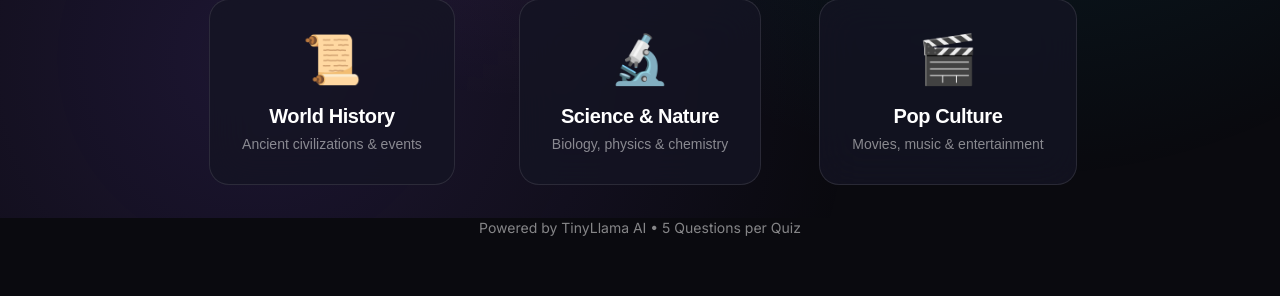
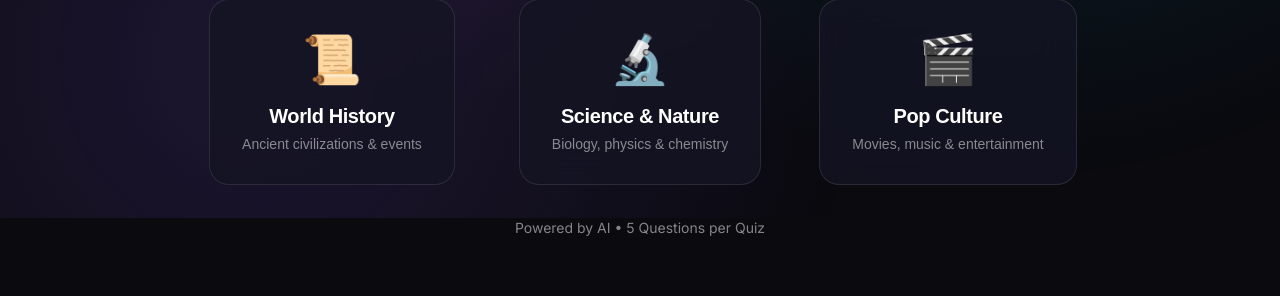
Before and after one commit to deva881797/ai-quiz-generator1, a Flask app: page / in a window 1280 px wide. Shown: the part 582-878 px from the top of the page. Run offline with Flask 2, Linux system fonts and the light colour scheme; some libraries are stand-ins or nearby versions.

Commit message:
Update index.html

```diff
--- a/templates/index.html
+++ b/templates/index.html
@@ -33,7 +33,7 @@
 
         <!-- Footer Text -->
         <p class="text-center mt-lg" style="color: var(--text-muted); font-size: 0.875rem;">
-            Powered by TinyLlama AI • 5 Questions per Quiz
+            Powered by AI • 5 Questions per Quiz
         </p>
     </div>
 </div>
```
